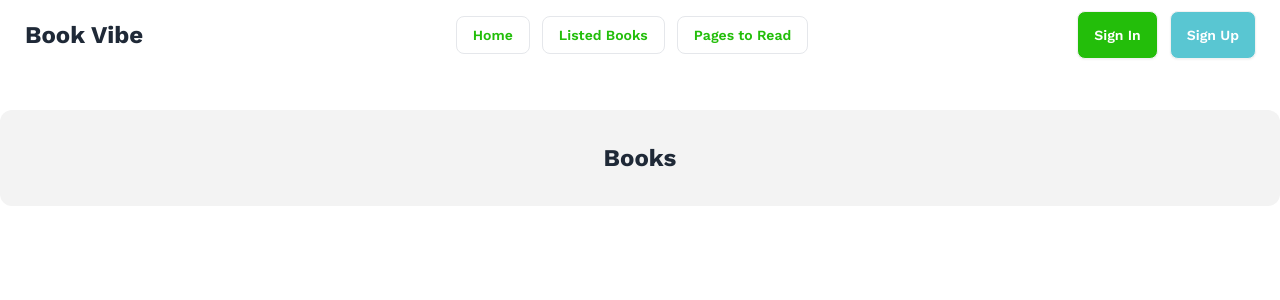
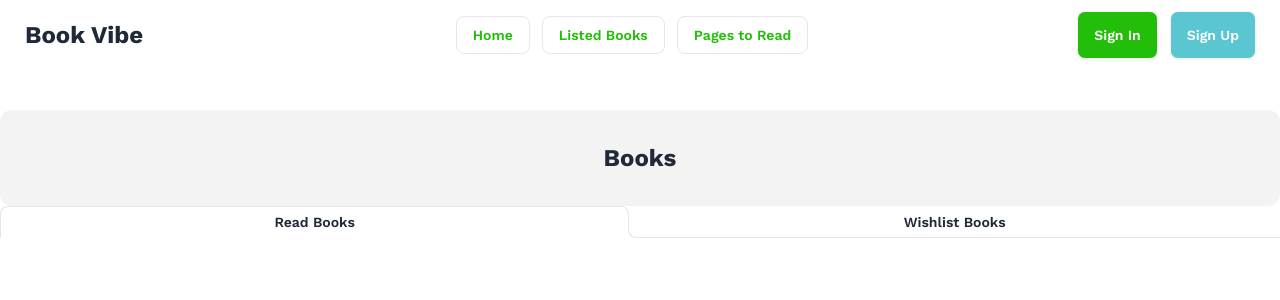
Before and after one commit to KausarAhmadTasin/book-vibe, a React (Vite) app: page /listedBooks in a window 1280 px wide. Shown: the top 300 px of the page. Built offline with nearby package versions, Linux system fonts and the light colour scheme; a web font is replaced by a local one.

Commit message:
tab added

```diff
--- a/src/components/ListedBooks/ListedBooks.jsx
+++ b/src/components/ListedBooks/ListedBooks.jsx
@@ -7,6 +7,8 @@ import { CiFileOn } from "react-icons/ci";
 const ListedBooks = () => {
   const books = useLoaderData();
   const [listedBooks, setListedBooks] = useState([]);
+  const [readIsOpen, setReadIsOpen] = useState(true);
+  const [wishIsOpen, setWishIsOpen] = useState(false);
 
   useEffect(() => {
     const storedBooks = getStoredBookList();
@@ -19,11 +21,38 @@ const ListedBooks = () => {
     }
   }, [books]);
 
+  // Tab toggle
+  const toggleTab = () => {
+    setReadIsOpen(!readIsOpen);
+    setWishIsOpen(!wishIsOpen);
+  };
+
   return (
     <div className="container mx-auto my-10">
       <h1 className="bg-[#1313130D] h-24 font-bold text-2xl flex items-center justify-center rounded-xl text-center work-sans-font">
         Books
       </h1>
+
+      {/* Tabs */}
+      <div
+        role="tablist"
+        className="work-sans-font font-semibold tabs tabs-lifted"
+      >
+        <a
+          onClick={toggleTab}
+          role="tab"
+          className={`${readIsOpen && "tab-active"} tab`}
+        >
+          Read Books
+        </a>
+        <a
+          onClick={toggleTab}
+          role="tab"
+          className={`${wishIsOpen && "tab-active"} tab `}
+        >
+          Wishlist Books
+        </a>
+      </div>
       <ul>
         {listedBooks.map((book) => (
           <li key={book.book_id} className="p-6 border rounded-2xl my-6">
--- /dev/null
+++ b/src/components/utils/wishStorage.js
@@ -0,0 +1,18 @@
+const getStoredWishList = () => {
+  const wishLIst = localStorage.getItem("wish-list");
+  if (wishLIst) {
+    return JSON.parse(wishLIst);
+  }
+  return [];
+};
+
+const addToWishList = (id) => {
+  const storedWishList = getStoredWishList();
+  const bookExists = storedWishList.find((book_id) => book_id === id);
+  if (!bookExists) {
+    storedWishList.push(id);
+    localStorage.setItem("read-list", JSON.stringify(storedWishList));
+  }
+};
+
+export { addToWishList, getStoredWishList };
```
